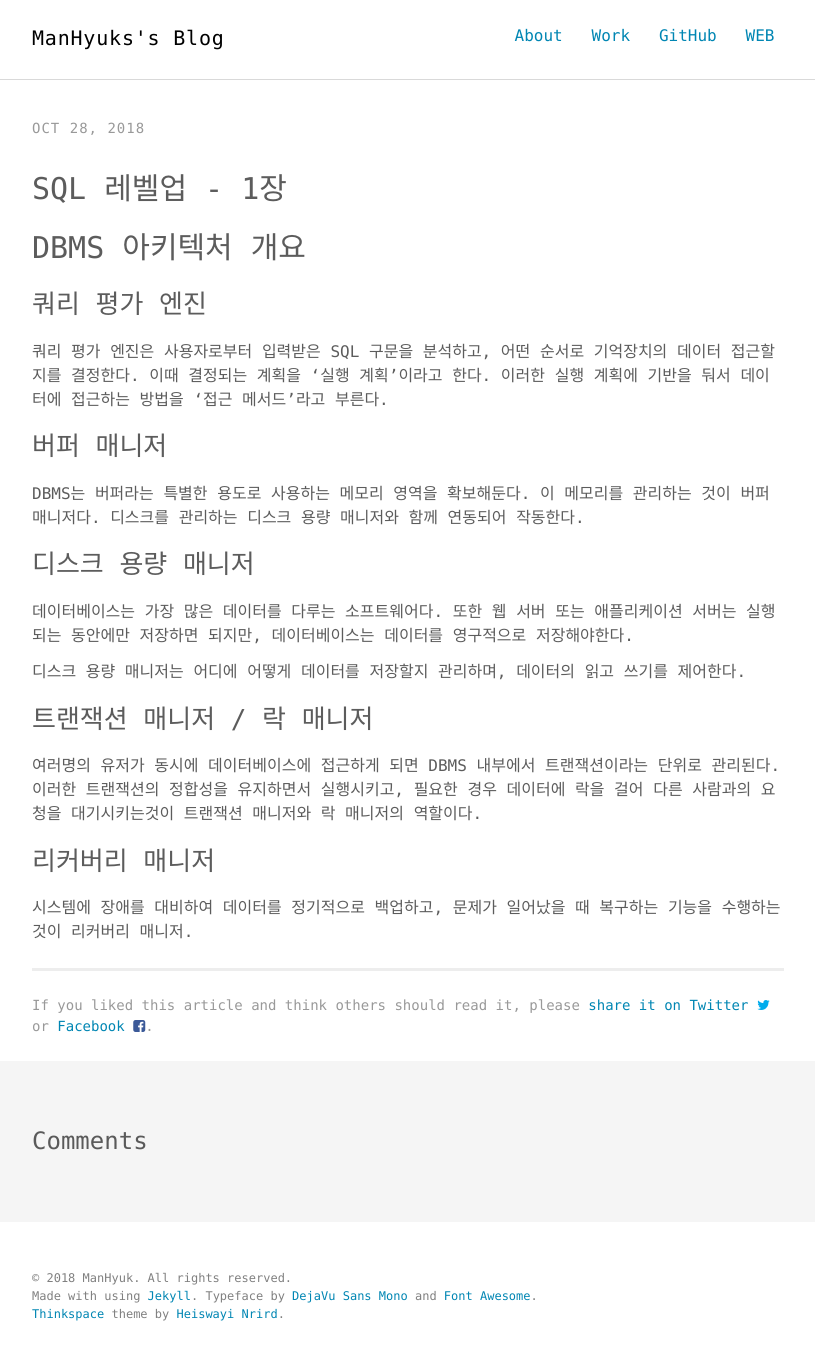
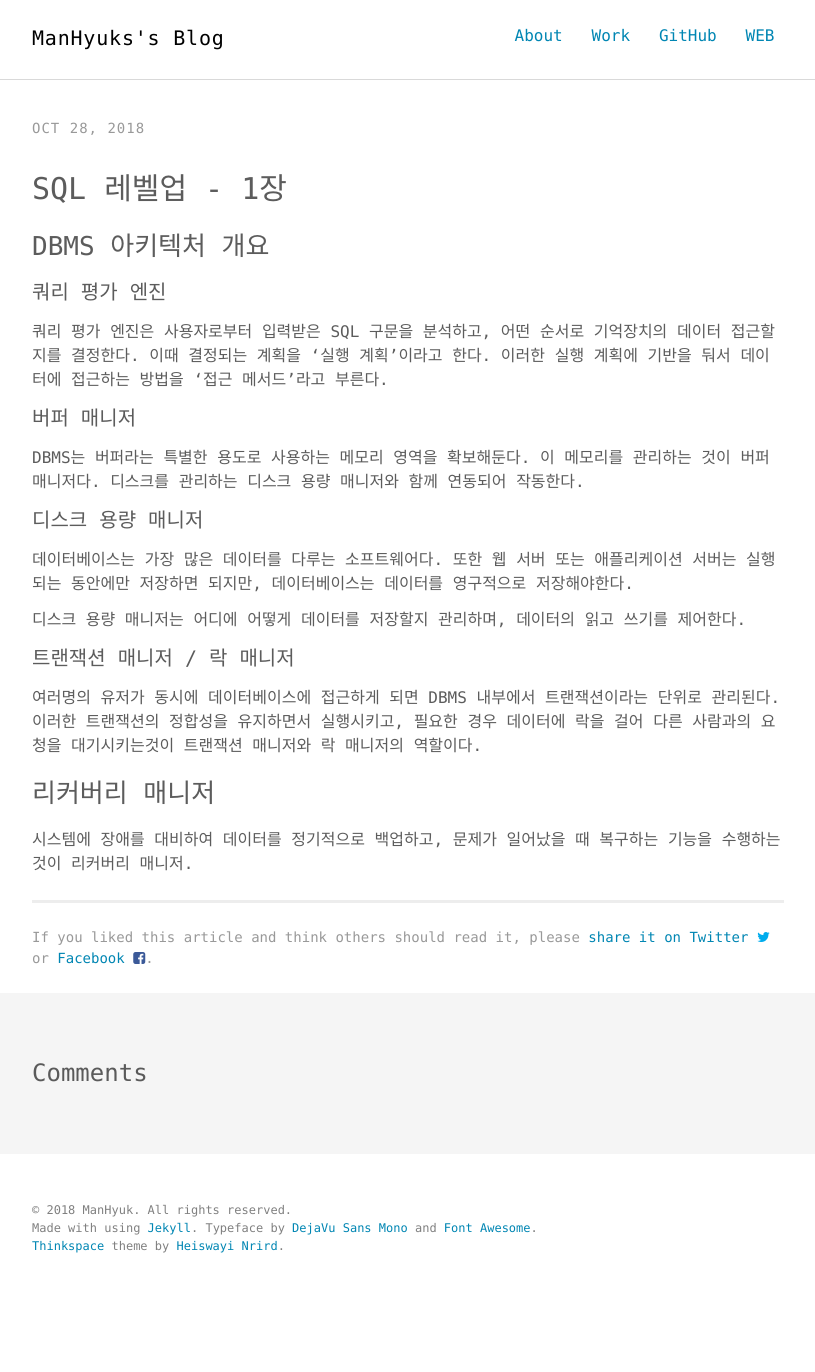
Before and after one commit to ManHyuk/ManHyuk.github.io, a Jekyll site: the page built from _posts/2018-10-28-sql-level-up-1.md, in a window 1280 px wide. Shown: the whole page, without its empty margins (232-1047 px from the left). Built offline with Jekyll 4.4.1, drawn with Linux system fonts in a browser that asks for light colours; comment, search, counter and statistics services are not loaded; after the commit the page ends 1304 px from its top, so only the background shows below that.

Commit message:
edit font size sql -1.md

```diff
--- a/_posts/2018-10-28-sql-level-up-1.md
+++ b/_posts/2018-10-28-sql-level-up-1.md
@@ -7,26 +7,26 @@ keywords: ""
 ---
 
 
-# DBMS 아키텍처 개요
+## DBMS 아키텍처 개요
 
-## 쿼리 평가 엔진
+#### 쿼리 평가 엔진
 
 쿼리 평가 엔진은 사용자로부터 입력받은 SQL 구문을 분석하고, 어떤 순서로 기억장치의 데이터 접근할지를 결정한다. 이때 결정되는 계획을 '실행 계획'이라고 한다. 이러한 실행 계획에 기반을 둬서 데이터에 접근하는 방법을 '접근 메서드'라고 부른다.
 
 
-## 버퍼 매니저
+#### 버퍼 매니저
 
 DBMS는 버퍼라는 특별한 용도로 사용하는 메모리 영역을 확보해둔다. 이 메모리를 관리하는 것이 버퍼 매니저다. 디스크를 관리하는 디스크 용량 매니저와 함께 연동되어 작동한다.
 
 
-## 디스크 용량 매니저
+#### 디스크 용량 매니저
 
 데이터베이스는 가장 많은 데이터를 다루는 소프트웨어다. 또한 웹 서버 또는 애플리케이션 서버는 실행되는 동안에만 저장하면 되지만, 데이터베이스는 데이터를 영구적으로 저장해야한다.
 
 디스크 용량 매니저는 어디에 어떻게 데이터를 저장할지 관리하며, 데이터의 읽고 쓰기를 제어한다.
 
 
-## 트랜잭션 매니저 / 락 매니저
+#### 트랜잭션 매니저 / 락 매니저
 
 여러명의 유저가 동시에 데이터베이스에 접근하게 되면 DBMS 내부에서 트랜잭션이라는 단위로 관리된다. 이러한 트랜잭션의 정합성을 유지하면서 실행시키고, 필요한 경우 데이터에 락을 걸어 다른 사람과의 요청을 대기시키는것이 트랜잭션 매니저와 락 매니저의 역할이다.
 
```
